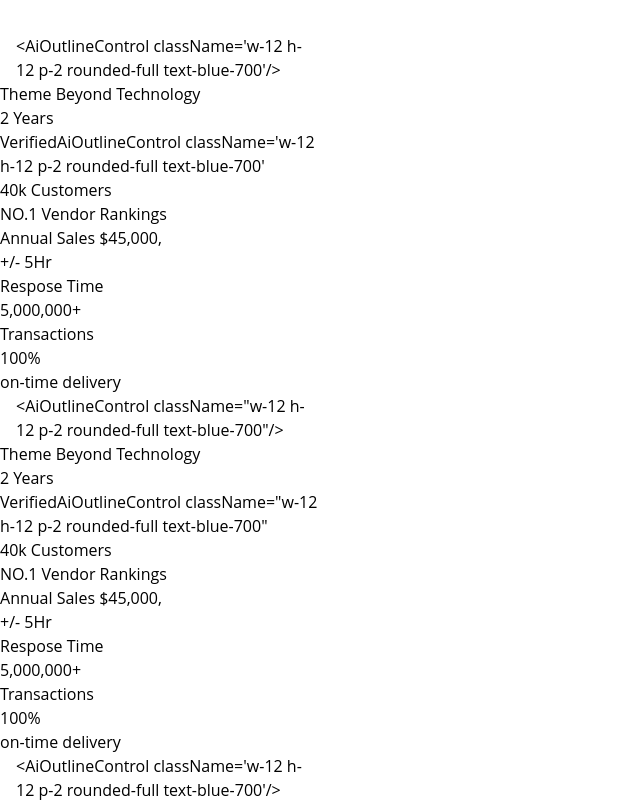
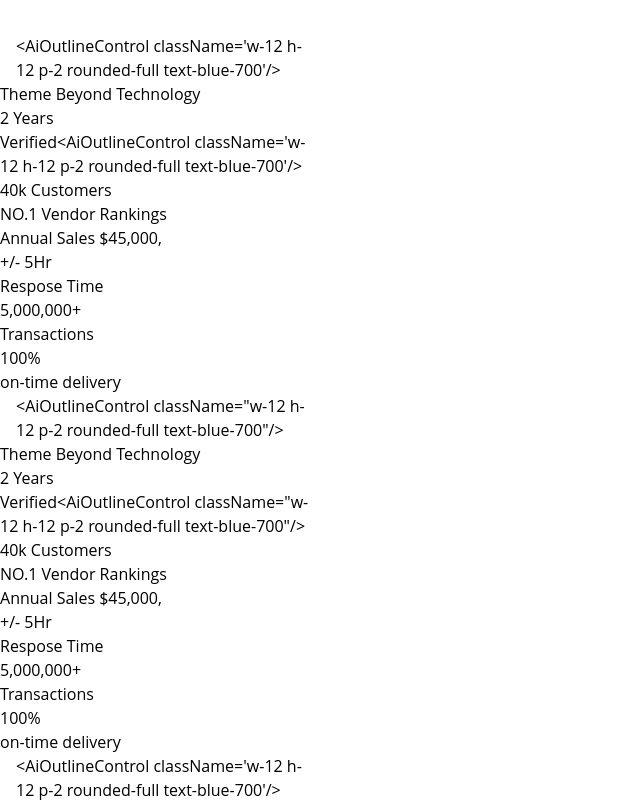
Before and after one commit to YasminMahad/multivendor, a React (Vite) app: page / in a window 1280 px wide. Shown: the part 4143-4945 px from the top of the page, without its empty margins (0-640 px from the left). Built offline with nearby package versions, Linux system fonts and the light colour scheme.

Commit message:
Best Seller Component

```diff
--- a/src/components/Card4.jsx
+++ b/src/components/Card4.jsx
@@ -1,18 +1,21 @@
-import React from 'react'
+import React,{useState} from 'react'
+const fetchIcon=(icon)=>{
+  return(
+    {icon}
+  )
+}
 
 const Card4 = ({data}) => {
-  const fetchIcon=(icon)=>{
-    return(
-      {icon}
-    )
-  }
+  const [icon,setIcon]=useState(data.icon)
 
   return (
 
 <div>
   <div className="justify-start items-center w-[25%]">
     <div className="pl-4">
-    {data.icon ? `<${(data.icon)}/>`:""}
+    {
+      data.icon
+    }
     </div>
     <div>
       <p>
--- a/src/data/bestVendor.js
+++ b/src/data/bestVendor.js
@@ -14,7 +14,7 @@ export const bestVendor=[
         category:"watch",
         //icon:"<FaTruckFast className='text-5xl rounded-full p-2  text-slate-500 font-light '/>" ,
         //icon:"FaTruckFast",
-        icon:"AiOutlineControl className='w-12 h-12 p-2 rounded-full text-blue-700'",
+        icon:"<AiOutlineControl className='w-12 h-12 p-2 rounded-full text-blue-700'/>",
 
 
     },
@@ -33,7 +33,7 @@ export const bestVendor=[
         category:"electronic",
         //icon:"<FaTruckFast className='text-5xl rounded-full p-2  text-slate-500 font-light '/>" ,
         //icon:"FaTruckFast",
-        icon:'AiOutlineControl className="w-12 h-12 p-2 rounded-full text-blue-700"',
+        icon:'<AiOutlineControl className="w-12 h-12 p-2 rounded-full text-blue-700"/>',
 
 
     },
@@ -52,7 +52,7 @@ export const bestVendor=[
         category:"appliances",
         //icon:"<FaTruckFast className='text-5xl rounded-full p-2  text-slate-500 font-light '/>" ,
         //icon:"FaTruckFast",
-        icon:"AiOutlineControl className='w-12 h-12 p-2 rounded-full text-blue-700'",
+        icon:"<AiOutlineControl className='w-12 h-12 p-2 rounded-full text-blue-700'/>",
 
 
     },
@@ -71,7 +71,7 @@ export const bestVendor=[
         category:"watch",
         //icon:"<FaTruckFast className='text-5xl rounded-full p-2  text-slate-500 font-light '/>" ,
         //icon:"FaTruckFast",
-        icon:'AiOutlineControl className="w-12 h-12 p-2 rounded-full text-blue-700"',
+        icon:'<AiOutlineControl className="w-12 h-12 p-2 rounded-full text-blue-700"/>',
 
 
     },
@@ -90,7 +90,7 @@ export const bestVendor=[
         category:"watch",
         //icon:"<FaTruckFast className='text-5xl rounded-full p-2  text-slate-500 font-light '/>" ,
         //icon:"FaTruckFast",
-        icon:'AiOutlineControl className="w-12 h-12 p-2 rounded-full text-blue-700"',
+        icon:'<AiOutlineControl className="w-12 h-12 p-2 rounded-full text-blue-700"/>',
 
 
     },
@@ -109,7 +109,7 @@ export const bestVendor=[
         category:"watch",
         //icon:"<FaTruckFast className='text-5xl rounded-full p-2  text-slate-500 font-light '/>" ,
         //icon:"FaTruckFast",
-        icon:'AiOutlineControl className="w-12 h-12 p-2 rounded-full text-blue-700"',
+        icon:'<AiOutlineControl className="w-12 h-12 p-2 rounded-full text-blue-700"/>',
 
 
     },
@@ -128,7 +128,7 @@ export const bestVendor=[
         category:"watch",
         //icon:"<FaTruckFast className='text-5xl rounded-full p-2  text-slate-500 font-light '/>" ,
         //icon:"FaTruckFast",
-        icon:'AiOutlineControl className="w-12 h-12 p-2 rounded-full text-blue-700"',
+        icon:'<AiOutlineControl className="w-12 h-12 p-2 rounded-full text-blue-700"/>',
 
 
     },
```
